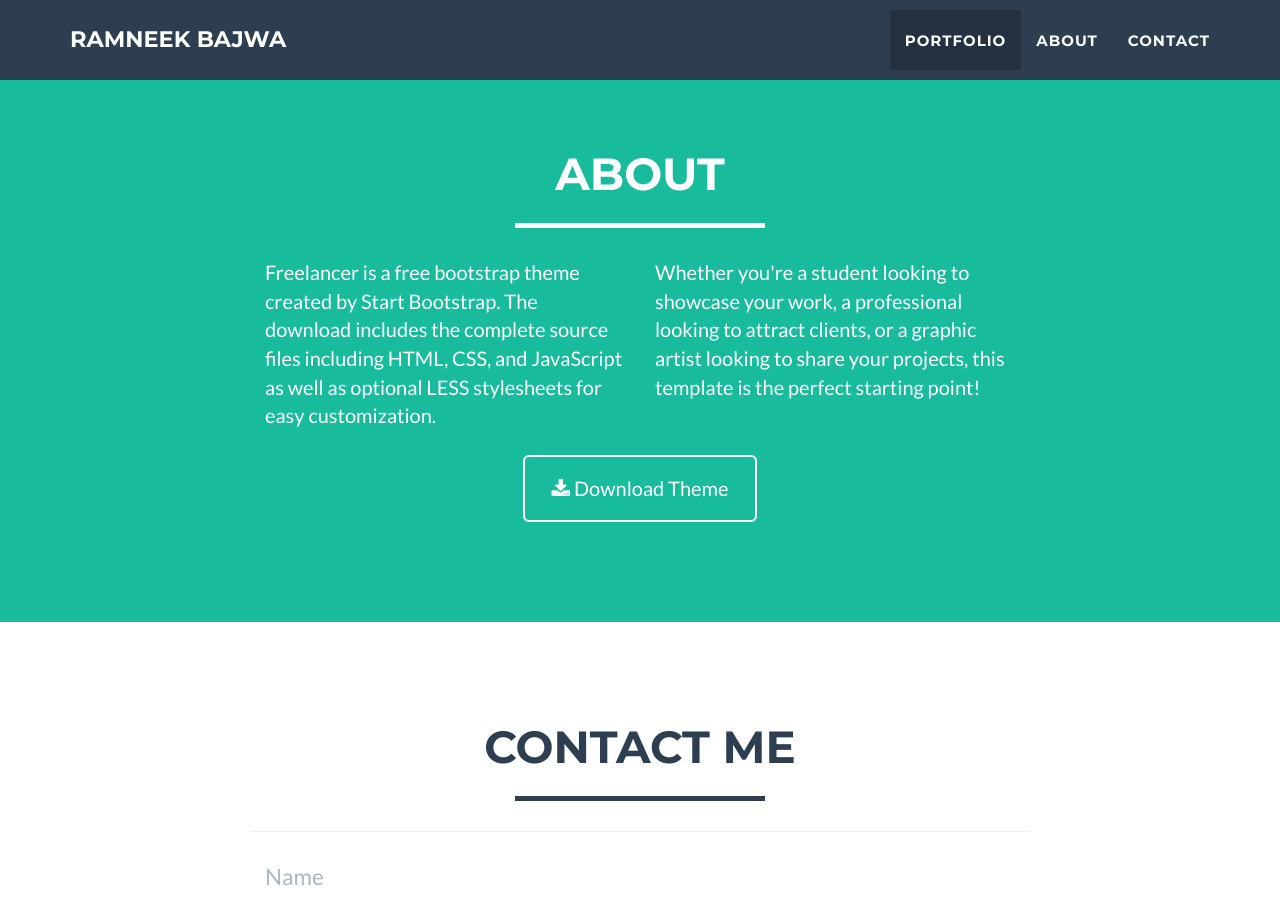
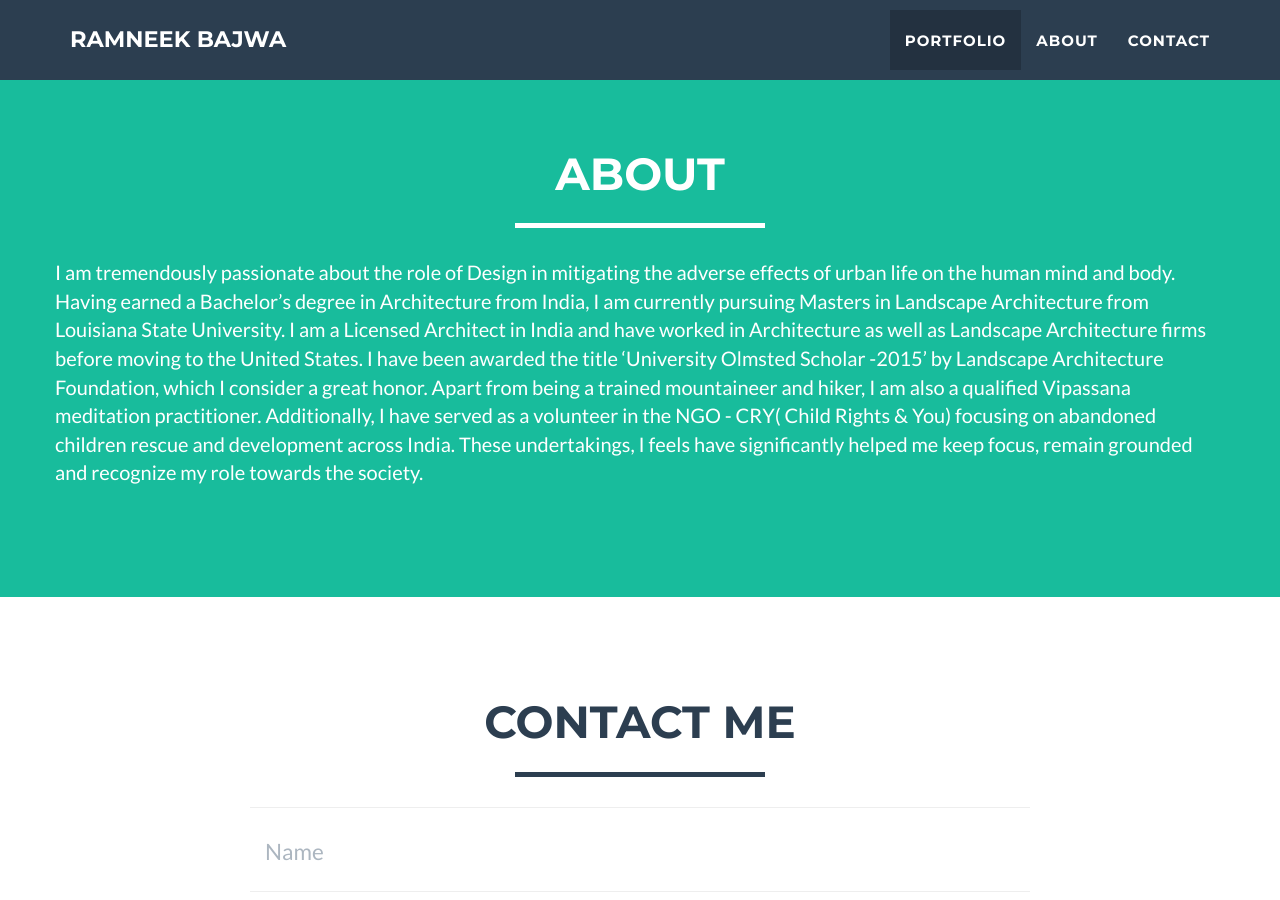
Before and after one commit to ramneek10/ramneek10.github.io, a Jekyll site: the page built from index.html, in a window 1280 px wide and 900 px high, scrolled down 1891 px. Built offline with Jekyll 4.4.1, drawn with Linux system fonts in a browser that asks for light colours.

Commit message:
updated about me section

```diff
--- a/_includes/about.html
+++ b/_includes/about.html
@@ -8,17 +8,7 @@
                 </div>
             </div>
             <div class="row">
-                <div class="col-lg-4 col-lg-offset-2">
-                    <p>Freelancer is a free bootstrap theme created by Start Bootstrap. The download includes the complete source files including HTML, CSS, and JavaScript as well as optional LESS stylesheets for easy customization.</p>
-                </div>
-                <div class="col-lg-4">
-                    <p>Whether you're a student looking to showcase your work, a professional looking to attract clients, or a graphic artist looking to share your projects, this template is the perfect starting point! </p>
-                </div>
-                <div class="col-lg-8 col-lg-offset-2 text-center">
-                    <a href="#" class="btn btn-lg btn-outline">
-                        <i class="fa fa-download"></i> Download Theme
-                    </a>
-                </div>
+		    <p>I am tremendously passionate about the role of Design in mitigating the adverse effects of urban life on the human mind and body. Having earned a Bachelor’s degree in Architecture from India, I am currently pursuing Masters in Landscape Architecture from Louisiana State University. I am a Licensed Architect in India and have worked in Architecture as well as Landscape Architecture firms before moving to the United States. I have been awarded the title ‘University Olmsted Scholar -2015’ by Landscape Architecture Foundation, which I consider a great honor. Apart from being a trained mountaineer and hiker, I am also a qualified Vipassana meditation practitioner. Additionally, I have served as a volunteer in the NGO - CRY( Child Rights & You) focusing on abandoned children rescue and development across India. These undertakings, I feels have significantly helped me keep focus, remain grounded and recognize my role towards the society.</p>
             </div>
         </div>
     </section>
```
